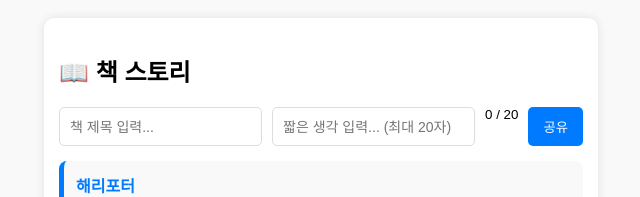
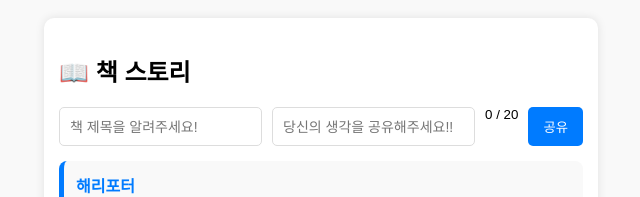
Before and after one commit to SyraYunji/Frontend, a React (Create React App) app: page /story-section in a window 1280 px wide. Shown: the part 218-415 px from the top of the page, without its empty margins (319-959 px from the left). Built offline with nearby package versions, Linux system fonts and the light colour scheme.

Commit message:
말 바꿈

```diff
--- a/src/BookReview/story/Story/StorySection.js
+++ b/src/BookReview/story/Story/StorySection.js
@@ -38,13 +38,13 @@ const StorySection = ({ reviews, addReview, deleteStory }) => {
       <div className="story-input">
         <input
           type="text"
-          placeholder="책 제목 입력..."
+          placeholder="책 제목을 알려주세요!"
           value={bookTitle}
           onChange={(e) => setBookTitle(e.target.value)}
         />
         <input
           type="text"
-          placeholder={`짧은 생각 입력... (최대 ${maxReviewLength}자)`}
+          placeholder={`당신의 생각을 공유해주세요!!`}
           value={shortReview}
           onChange={handleChange} // ✅ 글자 수 초과 시 alert 발생
         />
```
